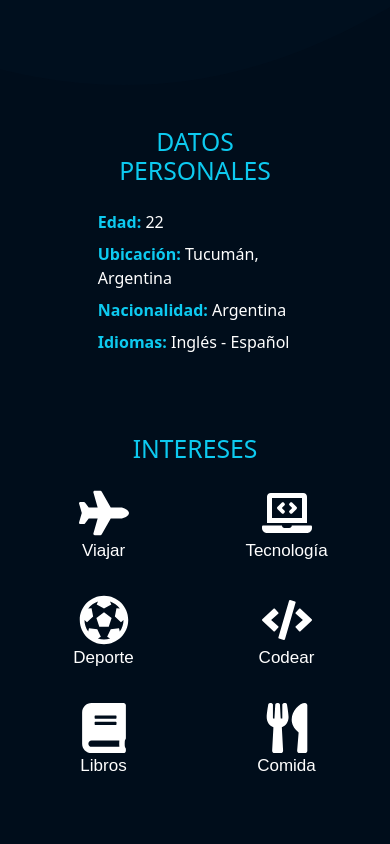
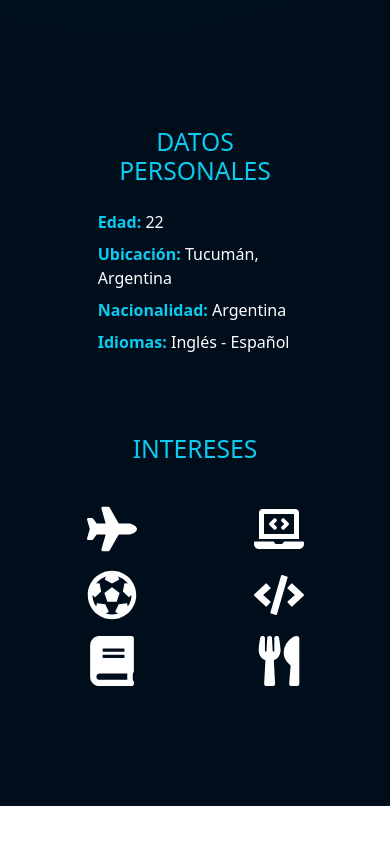
Before and after one commit to juantoranzos/portfolio, a React (Vite) app: page /about in a window 390 px wide. Shown: the part 1440-2284 px from the top of the page. After the commit the page ends 2246 px from the top, so only its background shows below. Built offline with nearby package versions, Linux system fonts and the light colour scheme.

Commit message:
le saque la linea al navbar y le cambie el fondo, tambien arragle el boton de contacto cuando se hace responsive

```diff
--- a/src/App.css
+++ b/src/App.css
@@ -10,33 +10,28 @@
 
 }
 html{
-  background-color: rgb(0, 5, 28);
+  background-image: url('img/fondo.svg');
 }
-.navbar{
- /* W3C, IE 10+/ Edge, Firefox 16+, Chrome 26+, Opera 12+, Safari 7+ */
-
+@media (max-width: 768px) {
+  .navbar-collapse {
+    position: absolute;
+    top: 50%;
+    left: 50%;
+    transform: translateX(-50%);
+    padding: 20px;
+    z-index: 1;
+  }
 }
-.navbar-light {
-   /* Fondo claro minimalista */
-    border-bottom: 1px solid #eaeaea;      /* Línea sutil en el fondo */
+@media (max-width: 1024px) {
+  .navbar-collapse {
+    position: absolute;
+    top: 50%;
+    left: 50%;
+    transform: translateX(-50%);
+    padding: 20px;
+    z-index: 1;
   }
-
-  .navbar-brand {
-    font-size: 1.5rem;                      /* Tamaño de la marca más pequeño */
-    color: #fff9f9 !important;                 /* Texto oscuro para el logo */
-  }
-
-  .nav-link {
-    font-size: 1rem;                        /* Tamaño del texto de los enlaces */
-    font-weight: 500;
-    transition: color 0.3s ease;
-    color: #fff9f9 !important;               /* Transición suave para el hover */
-  }
-
-  .nav-link:hover {
-    color: #d30f0f !important;              /* Cambia el color al pasar el cursor */
-  }
-
+}
   /* Alineación más espaciosa y centrada */
   .navbar-collapse {
     justify-content: flex-end;
--- a/src/components/Intereses.tsx
+++ b/src/components/Intereses.tsx
@@ -9,30 +9,24 @@ export const Intereses = () => {
   return (
     <Container className="text-center my-4" id="intereses" data-aos="fade-up">
       <h2 className="mb-4 text-uppercase text-info">{traducciones[language].intereses}</h2>
-      <Row className="justify-content-center">
+      <Row className="justify-content-center p-3 my-3">
         <Col xs={6} md={4} lg={2} className="mb-3">
           <FaPlane size={50} color='white' />
-          <p className='text-white' id='texto'>Viajar</p>
         </Col>
         <Col xs={6} md={4} lg={2} className="mb-3">
           <FaLaptopCode  size={50} color='white' />
-          <p className='text-white' id='texto'>Tecnología</p>
         </Col>
         <Col xs={6} md={4} lg={2} className="mb-3">
           <FaFutbol  size={50} color='white' />
-          <p className='text-white' id='texto'>Deporte</p>
         </Col>
         <Col xs={6} md={4} lg={2} className="mb-3">
           <FaCode size={50} color='white' />
-          <p className='text-white' id='texto'>Codear</p>
         </Col>
         <Col xs={6} md={4} lg={2} className="mb-3">
           <FaBook  size={50} color='white' />
-          <p className='text-white' id='texto'>Libros</p>
         </Col>
         <Col xs={6} md={4} lg={2} className="mb-3">
           <FaUtensils size={50} color='white' />
-          <p className='text-white' id='texto'>Comida</p>
         </Col>
       </Row>
     </Container>
--- a/src/components/Nav.tsx
+++ b/src/components/Nav.tsx
@@ -15,7 +15,7 @@ export const Navegacion = () => {
 
     return (
         <>
-            <Navbar expand="lg" className="py-3">
+            <Navbar expand="lg" className="">
                 <div className="container navegacion p-2">
                     <Navbar.Brand href="#home" className="fw-bold text-white p-2 m-2">
                         <img src={logo} alt="logo" />
```
